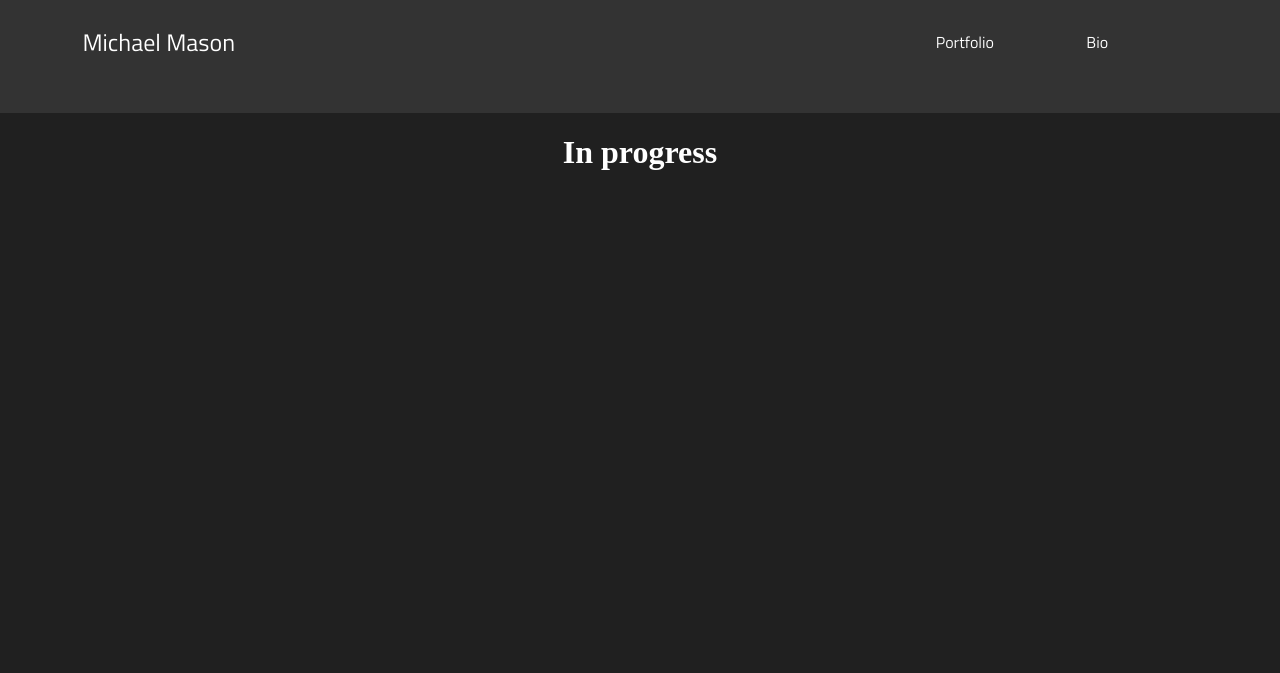
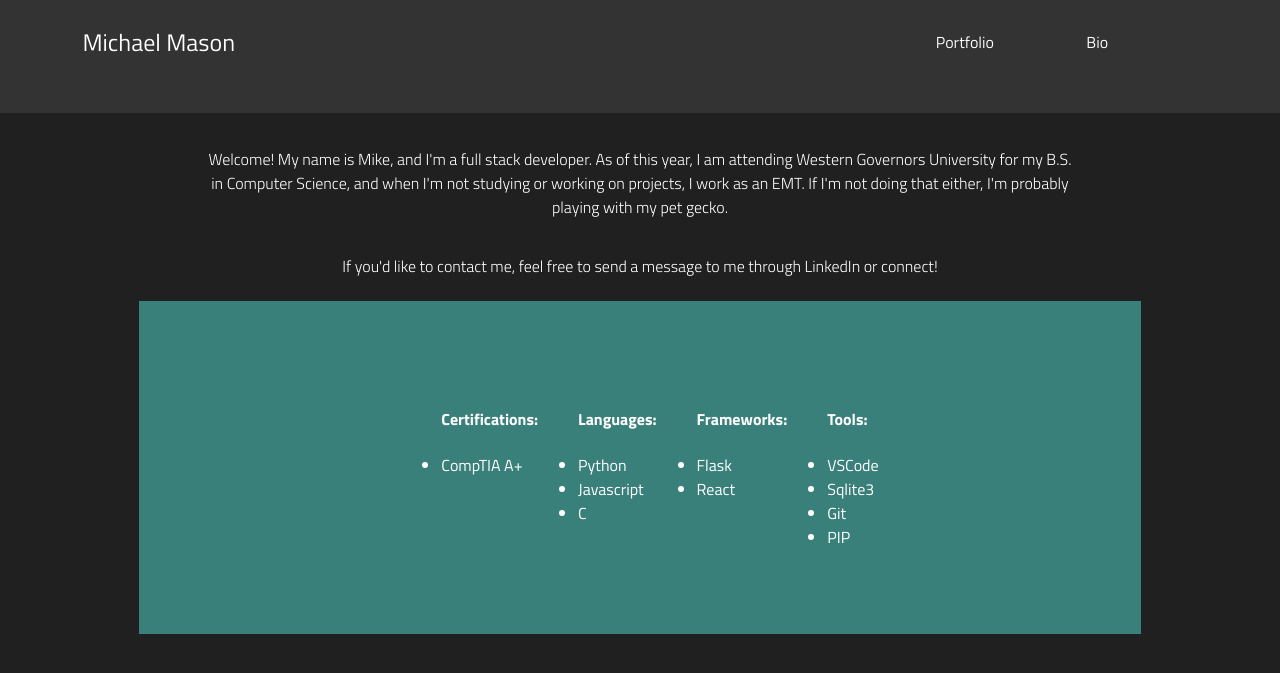
Before and after one commit to masonmike2001/portfolio-redo, a Flask app: page /bio in a window 1280 px wide. Shown: the top 673 px of the page. Run offline with Flask 3, Linux system fonts and the light colour scheme.

Commit message:
completes bio page and removes border for project box

```diff
--- a/static/styles.css
+++ b/static/styles.css
@@ -206,10 +206,11 @@ a:not(#nav-title):hover{
   .project-box {
 
     width: 90%;
-    border: 1px solid white;
+    border-left: 1px solid #22fff0;
+    border-radius: 1%;
     display: grid;
     grid-template: 20% 50% / 30% 70%;
-    border-radius: 3%;
+
   }
 
   .project-box>h2 {
@@ -253,3 +254,26 @@ a:not(#nav-title):hover{
     font-size: 100%;
     text-align: left;
   }
+
+
+  .bio>* {
+    width: 75%;
+    padding-top: 3%;
+    margin: auto;
+    font-size: 100%;
+  }
+
+  .bio-list {
+    display: flex;
+    flex-direction: row;
+    text-align: left;
+    justify-content: center;
+    margin: auto;
+    margin-top: 2%;
+    padding: 6%;
+    background-color: #45aba4af;
+  }
+
+  .bio-list>* {
+    font-size: 100%;
+  }
--- a/templates/bio.html
+++ b/templates/bio.html
@@ -1,7 +1,39 @@
 {% extends "layout.html" %}
 {% block content %}
-<div>
-    <h1>In progress</h1>
+
+<div class="bio">
+    <p class="titillium-web-light">Welcome! My name is Mike, and I'm a full stack developer. As of this year, I am attending Western Governors University for my B.S. in Computer Science, and when I'm not studying or working on projects, I work as an EMT. If I'm not doing that either, I'm probably playing with my pet gecko.</p>
+    <p class="titillium-web-light">If you'd like to contact me, feel free to send a message to me through LinkedIn or connect!</p>
+    <div class="bio-list">
+
+        <ul class="titillium-web-regular">
+            <h4>Certifications:</h4>
+            <li>CompTIA A+</li>
+        </ul>
+
+        <ul class="titillium-web-regular">
+            <h4>Languages:</h4>
+            <li>Python</li>
+            <li>Javascript</li>
+            <li>C</li>
+        </ul>
+
+        <ul class="titillium-web-regular">
+            <h4>Frameworks:</h4>
+            <li>Flask</li>
+            <li>React</li>
+        </ul>
+
+        <ul class="titillium-web-regular">
+            <h4>Tools:</h4>
+            <li>VSCode</li>
+            <li>Sqlite3</li>
+            <li>Git</li>
+            <li>PIP</li>
+
+        </ul>
+    </div>
+    </ul>
     <!-- <img src="../static/resume.png" alt="resume" class="resume"> -->
 </div>
 
```
